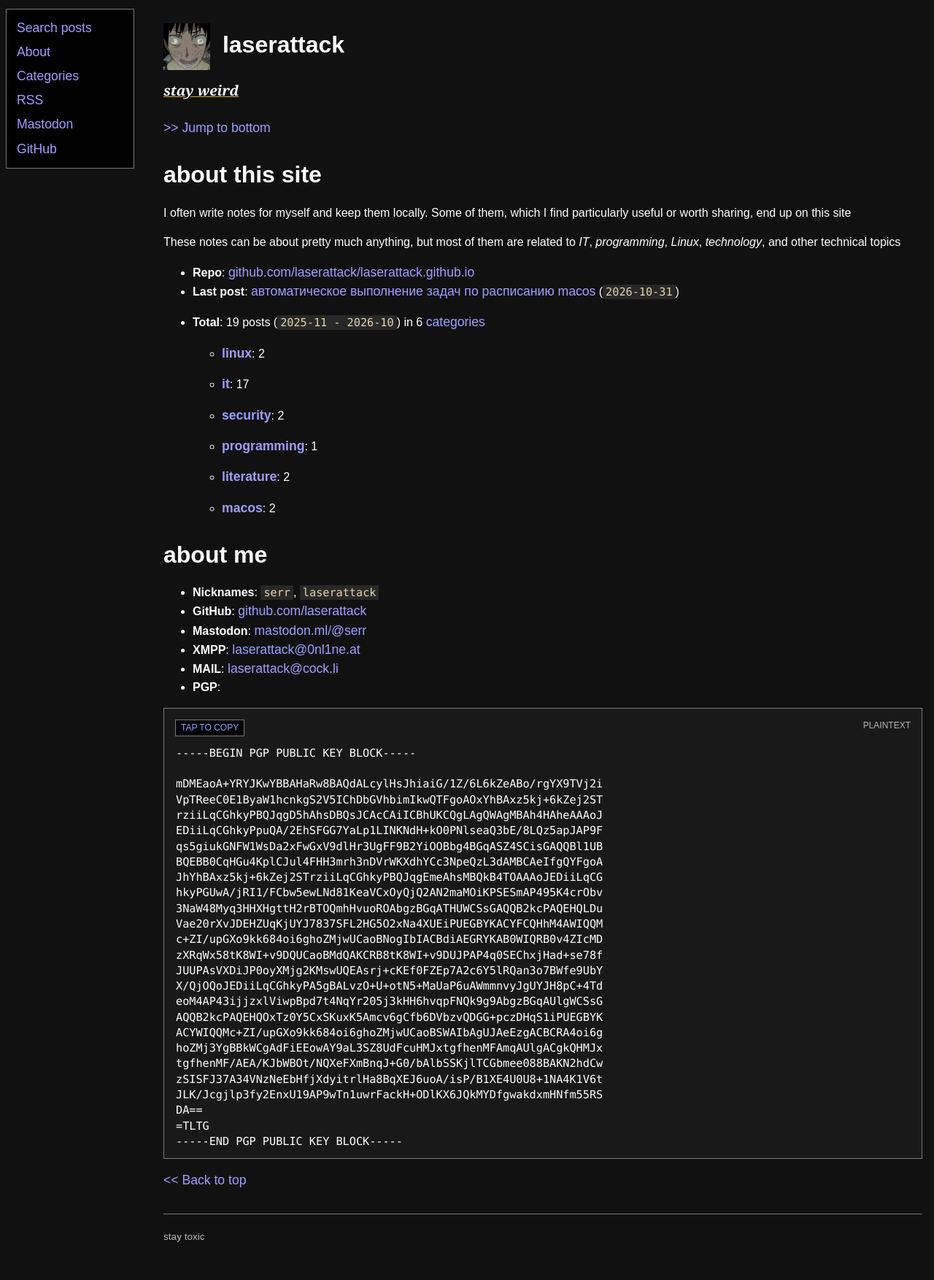
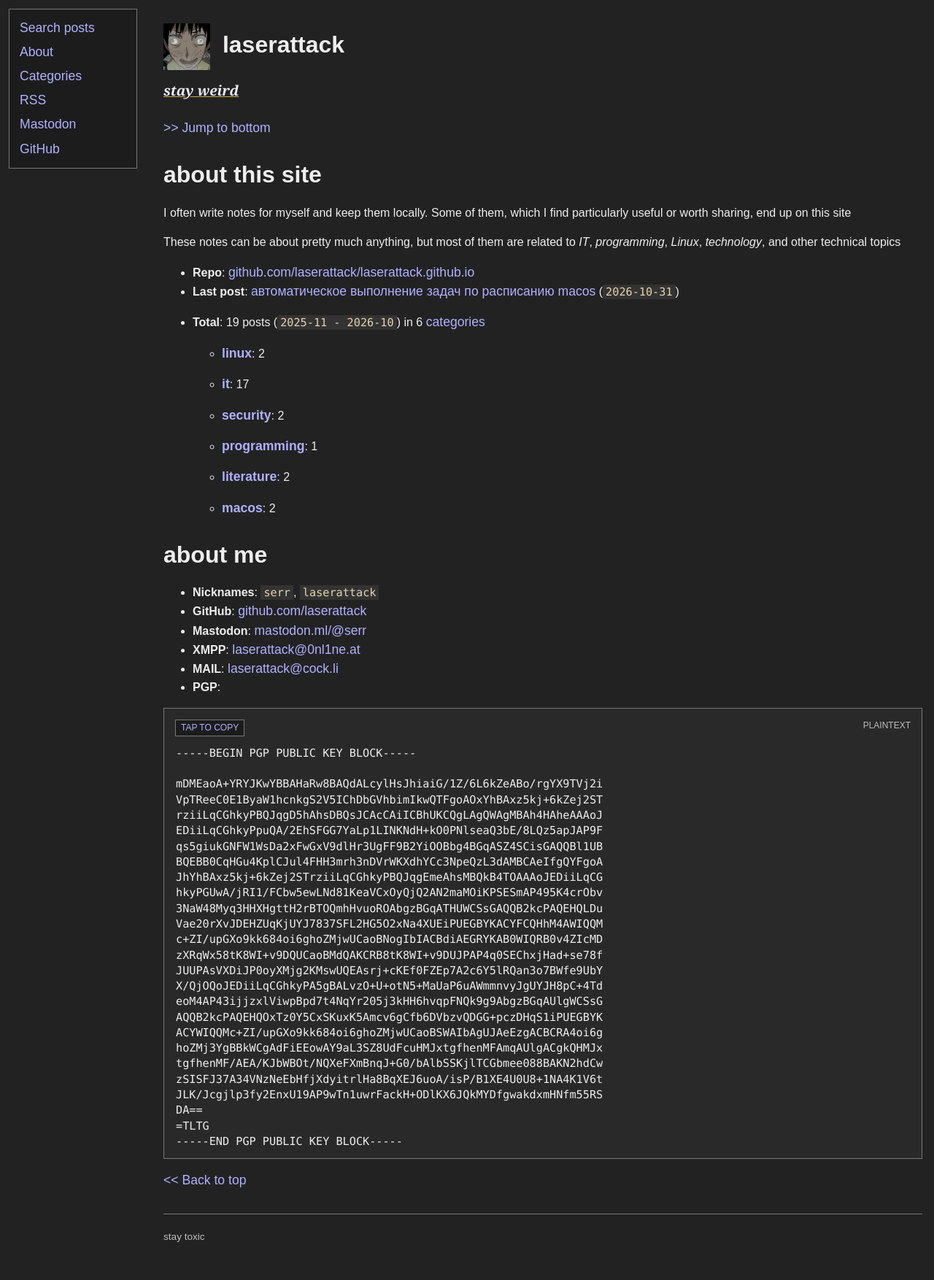
Before and after one commit to laserattack/laserattack.github.io, a Jekyll site: the page built from index.md, in a window 1280 px wide. Shown: the whole page at 73% size. Built offline with Jekyll 4.4.1, drawn with Linux system fonts in a browser that asks for light colours.

Commit message:
change colors

```diff
--- a/assets/page.css
+++ b/assets/page.css
@@ -1,17 +1,19 @@
 /* Typography, colors and plain navigation inspired by XahLee.info. */
 :root {
   color-scheme: dark;
-  --color-background: #111;
-  --color-text: #fff;
-  --color-link: #9e9eff;
+  --color-background: #222;
+  --color-text: #eee;
+  --color-link: #b0b0ff;
   --color-link-hover: #ffff80;
-  --color-link-hover-background: #282828;
-  --color-muted: #b5b5b5;
+  --color-link-hover-background: #3a3a3a;
+  --color-muted: #bdbdbd;
   --color-border: #777;
-  --color-panel: #191919;
-  --color-neon-red: #fff;
-  --color-neon-green: #fff;
-  --color-neon-cyan: #fff;
+  --color-panel: #292929;
+  --color-control-background: #1c1c1c;
+  --color-inline-code-background: #333;
+  --color-neon-red: var(--color-text);
+  --color-neon-green: var(--color-text);
+  --color-neon-cyan: var(--color-text);
   --color-pink: #e6a4d5;
   --color-comment: #aaa;
   --color-error: #8b2020;
@@ -71,13 +73,13 @@ a:focus-visible, button:focus-visible, input:focus-visible, summary:focus-visibl
 nav {
   position: fixed;
   top: 12px;
-  left: 8px;
+  left: 12px;
   width: var(--sidebar-width);
   max-height: calc(100vh - 24px);
   overflow-y: auto;
   padding: var(--space-small);
   border: 1px solid var(--color-border);
-  background: #000;
+  background: var(--color-control-background);
 }
 nav a, nav a:visited {
   display: block;
@@ -138,7 +140,7 @@ summary { cursor: pointer; color: var(--color-link); }
 }
 
 pre, code { font-family: var(--font-code); font-size: var(--code-size); }
-code { padding: 1px 4px; background: #282828; color: #e6d4ae; }
+code { padding: 1px 4px; background: var(--color-inline-code-background); color: #e6d4ae; }
 pre {
   margin: 1em 0;
   padding: var(--code-padding-block) var(--space-medium);
@@ -162,7 +164,7 @@ div.highlighter-rouge.has-code-controls pre { padding-top: 51px; }
   left: var(--space-medium);
   padding: 2px 7px;
   border: 1px solid var(--color-border);
-  background: #000;
+  background: var(--color-control-background);
   color: var(--color-link);
   cursor: pointer;
 }
@@ -183,7 +185,7 @@ input[type="search"] {
   max-width: 100%;
   padding: 5px 8px;
   border: 1px solid var(--color-border);
-  background: #000;
+  background: var(--color-control-background);
   color: var(--color-text);
   font: inherit;
 }
@@ -191,7 +193,7 @@ input[type="search"] {
 hr { border: 0; border-top: 1px solid var(--color-border); margin: var(--space-large) 0; }
 table { display: block; max-width: 100%; overflow-x: auto; border-collapse: collapse; }
 th, td { padding: 6px 10px; border: 1px solid var(--color-border); }
-th { background: #282828; }
+th { background: var(--color-inline-code-background); }
 ::selection { background: #525283; color: #fff; }
 
 /* Rouge syntax palette. */
```
